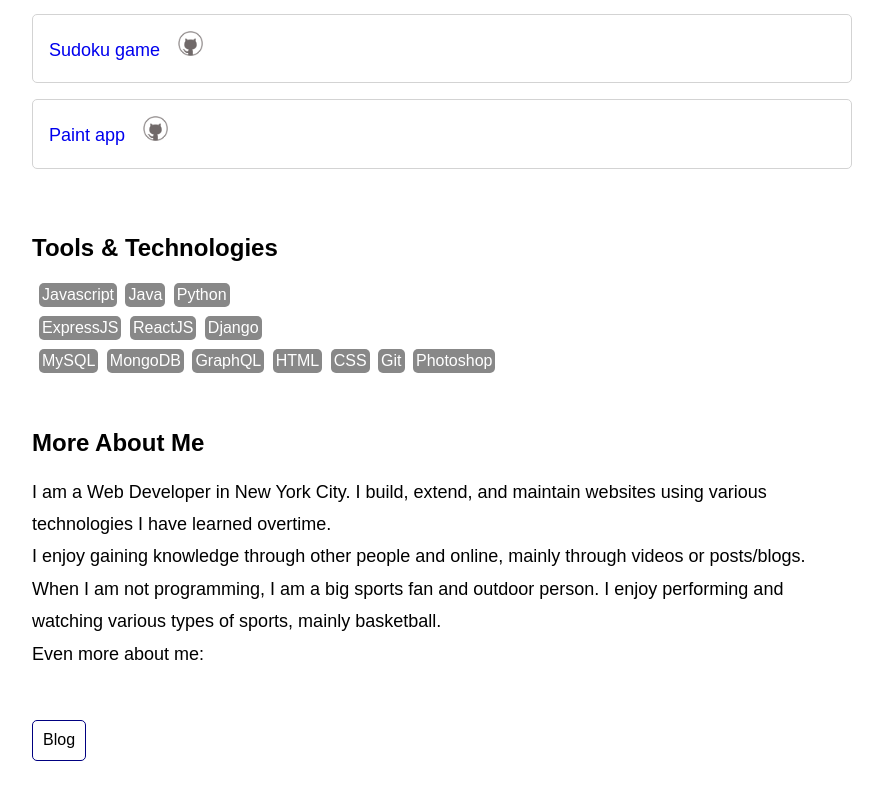
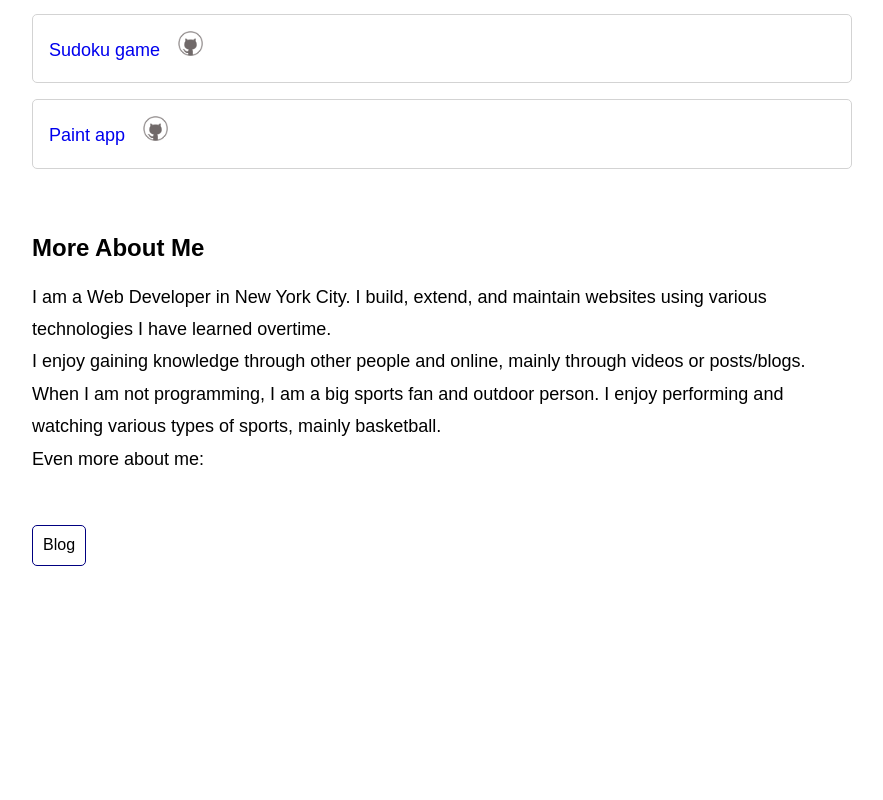
Before and after one commit to davidchenbest/portfolio2, a Next.js app: page / in a window 1280 px wide. Shown: the part 1931-2731 px from the top of the page, without its empty margins (198-1081 px from the left). After the commit the page ends 2592 px from the top, so only its background shows below. Built offline with nearby package versions, Linux system fonts and the light colour scheme.

Commit message:
homepage: remove badge

```diff
--- a/components/portfolio/Badge.js
+++ /dev/null
@@ -1,18 +0,0 @@
-import React from 'react'
-
-export default function Badge() {
-    return (
-        <div className='badge'>
-            <h2 className='second-title'>Tools & Technologies</h2>
-            <div>
-                <span>Javascript</span> <span>Java</span> <span>Python</span>
-            </div>
-            <div>
-                <span>ExpressJS</span> <span>ReactJS</span> <span>Django</span>
-            </div>
-            <div>
-                <span>MySQL</span> <span>MongoDB</span> <span>GraphQL</span> <span>HTML</span> <span>CSS</span> <span>Git</span> <span>Photoshop</span>
-            </div>
-        </div>
-    )
-}
--- a/components/portfolio/portfolioContainer.js
+++ b/components/portfolio/portfolioContainer.js
@@ -3,7 +3,6 @@ import LandingContent from './LandingContent'
 import Projects from './Projects'
 import OtherProjects from './OtherProjects'
 import MoreAbout from './MoreAbout'
-import Badge from './Badge'
 
 const PortfolioContainer = () => {
     return (
@@ -13,7 +12,6 @@ const PortfolioContainer = () => {
             <div className='grid-con'>
                 <div className='grid'>
                     <OtherProjects></OtherProjects>
-                    <Badge></Badge>
                     <MoreAbout></MoreAbout>
                 </div>
             </div>
--- a/styles/home.css
+++ b/styles/home.css
@@ -23,6 +23,7 @@
 h3 {
   line-height: 1.5em;
 }
+
 p,
 a {
   line-height: 1.8;
@@ -42,9 +43,11 @@
   margin: 1em 0;
   display: block;
 }
+
 .otherProject:hover {
   box-shadow: rgba(0, 0, 0, 0.24) 0px 3px 8px;
 }
+
 #gitIcon {
   height: 1.2em;
   margin: 0 1em;
@@ -66,6 +69,7 @@
   z-index: 3;
   overflow-y: auto;
 }
+
 .port-screen .summary {
   background-color: white;
   padding: 1em;
@@ -78,6 +82,7 @@
   background-color: lightgrey;
   color: black;
 }
+
 .port-screen .button:hover {
   color: white;
   background-color: #385898;
@@ -96,6 +101,7 @@
   width: 100%;
   margin-bottom: 10px;
 }
+
 #screen-img:hover {
   border: 1px solid lightgrey;
 }
@@ -137,6 +143,7 @@
 .img-section h3 {
   margin: 10px 0;
 }
+
 .img-section p {
   max-width: 100%;
 }
@@ -170,6 +177,7 @@
   justify-content: center;
   align-items: center;
 }
+
 .landing-content .img-con {
   display: flex;
   justify-content: center;
@@ -217,23 +225,6 @@
   max-width: 800px;
   margin-bottom: 10px;
 }
-  .badge {
-    border-radius: 5px;
-    display: inline-block;
-    padding: 15px;
-  }
-
-  .badge div {
-    margin: 5px;
-  }
-  .badge span {
-    display: inline-block;
-    background-color: #888;
-    padding: 3px;
-    margin: 2px;
-    border-radius: 5px;
-    color: white;
-  }
 
 .grid-con {
   display: flex;
@@ -248,6 +239,7 @@
   gap: 15px;
   margin-bottom: 80px;
 }
+
 .other-projects {
   padding: 15px;
   justify-content: center;
```
Lines whose indentation alone changed are shown as unchanged.
